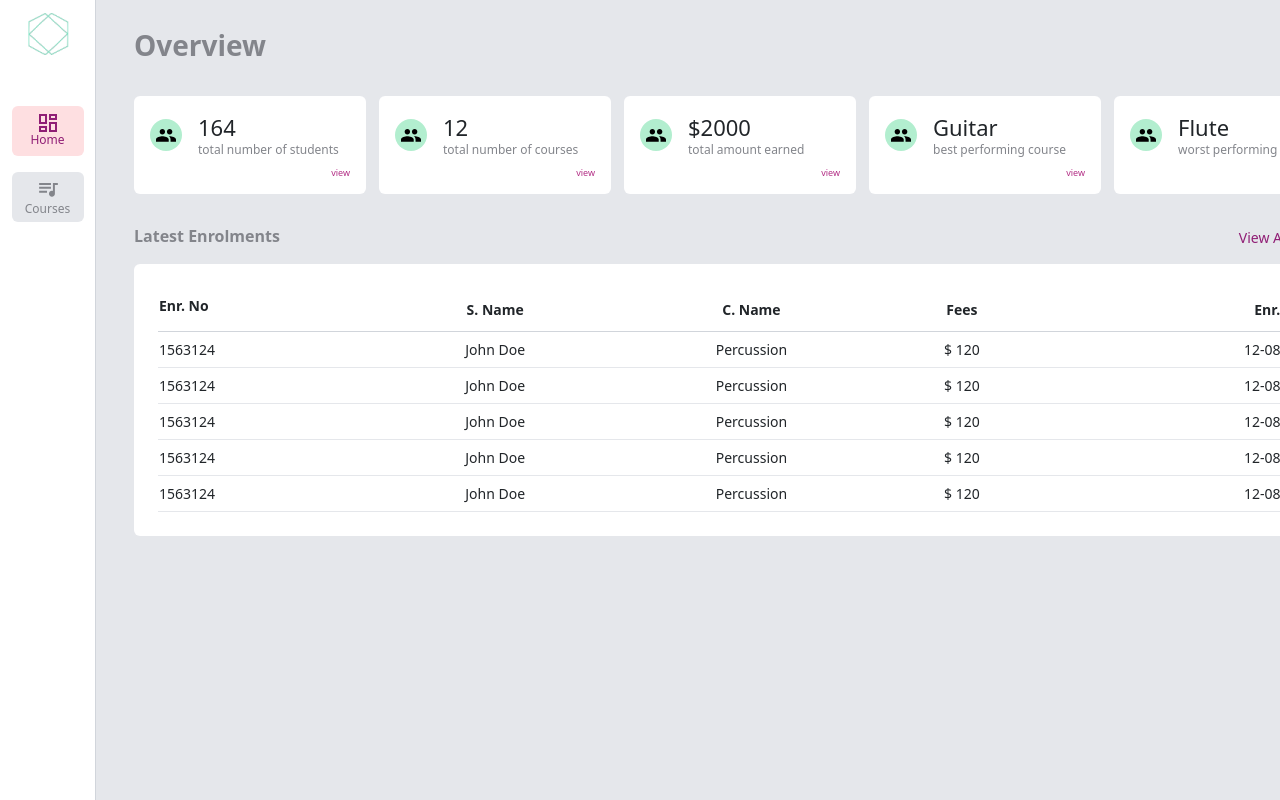
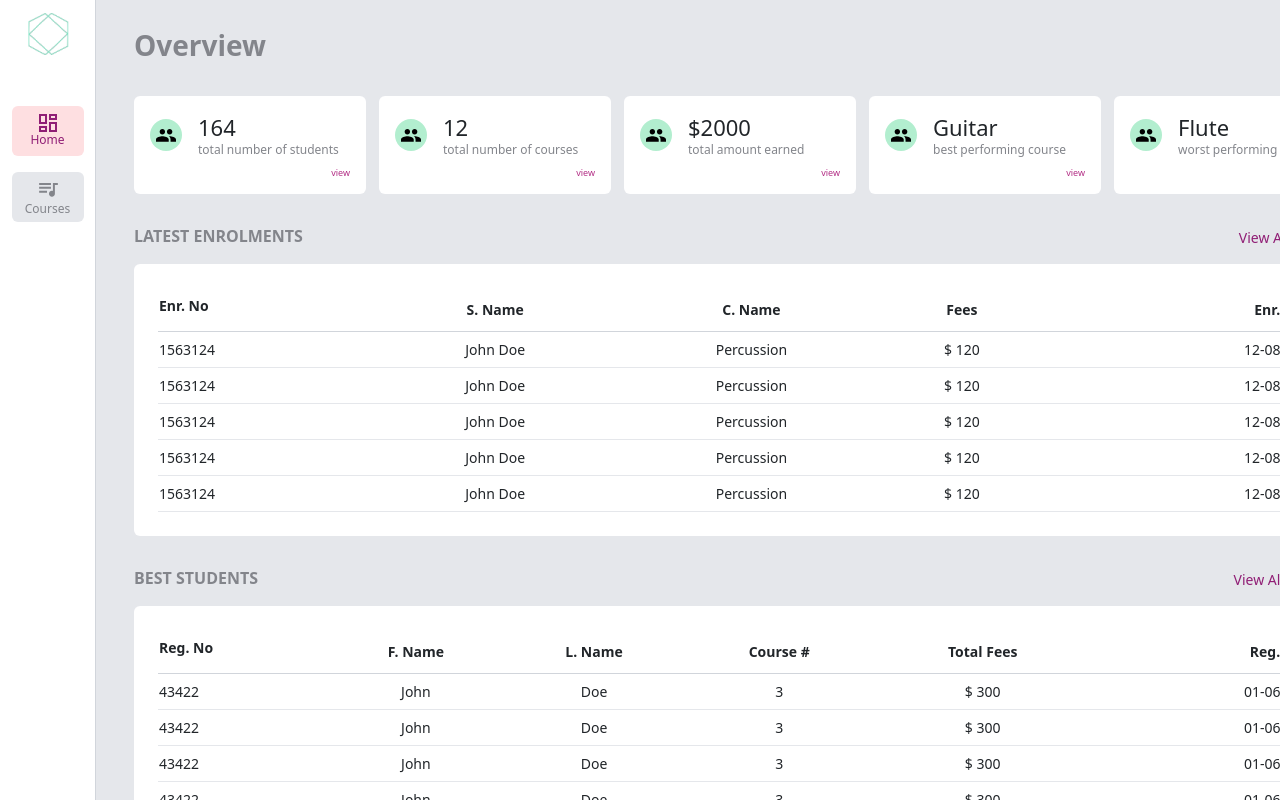
Before and after one commit to VivekGhalout/Octalogic, a React (Vite) app in the folder octalogic-app/: page / in a window 1280 px wide. Shown: the top 800 px of the page. Built offline with nearby package versions, Linux system fonts and the light colour scheme.

Commit message:
Best Students Table Completed

```diff
--- a/octalogic-app/src/components/Overview.jsx
+++ b/octalogic-app/src/components/Overview.jsx
@@ -94,7 +94,7 @@ function Overview() {
 
             <div className='w-[1212px]'>
                 <div className='w-[1212px] h-[22px] flex justify-between items-center'>
-                    <p className='font-bold text-[16px] text-[#83858B] leading-[21.82px]'>Latest Enrolments</p>
+                    <p className='font-bold text-[16px] text-[#83858B] leading-[21.82px]'>LATEST ENROLMENTS</p>
                     <p className='font-normal text-[14px] text-[#901E75] leading-[19px]'>View All Courses</p>
                 </div>
 
@@ -126,6 +126,43 @@ function Overview() {
                 </div>
 
             </div>
+
+            <div className='w-[1212px]'>
+                <div className='w-[1212px] h-[22px] flex justify-between items-center'>
+                    <p className='font-bold text-[16px] text-[#83858B] leading-[21.82px]'>BEST STUDENTS</p>
+                    <p className='font-normal text-[14px] text-[#901E75] leading-[19px]'>View All Students</p>
+                </div>
+
+                <div className='bg-[#ffffff] p-[24px] mt-[16px] rounded-[6px]'>
+                    <table className='w-[1160px]'>
+                        <thead>
+                            <tr className='border-b border-[#D1D5DB] font-bold text-[14px] text-[#212529] leading-[19px]'>
+                                <th className='text-left pb-[16px] pt-[8px]'>Reg. No</th>
+                                <th >F. Name</th>
+                                <th >L. Name</th>
+                                <th >Course #</th>
+                                <th >Total Fees</th>
+                                <th className='text-right'>Reg. Date</th>
+                            </tr>
+                        </thead>
+                        <tbody>
+                            {data.Best_students.map((ele) => {
+                                return (
+                                    <tr className='border-b border-[#E5E7EB] font-normal text-[14px] text-[#212529] leading-[19px]'>
+                                        <td className='py-[8px]'>{ele.reg_no}</td>
+                                        <td className='text-center'>{ele.first_name}</td>
+                                        <td className='text-center'>{ele.last_name}</td>
+                                        <td className='text-center'>{ele.counses}</td>
+                                        <td className='text-center'>$ {ele.total_fee}</td>
+                                        <td className='text-right'>{ele.reg_date}</td>
+                                    </tr>
+                                )
+                            })}
+                        </tbody>
+                    </table>
+                </div>
+
+            </div>
         </div>
     )
 }
```
